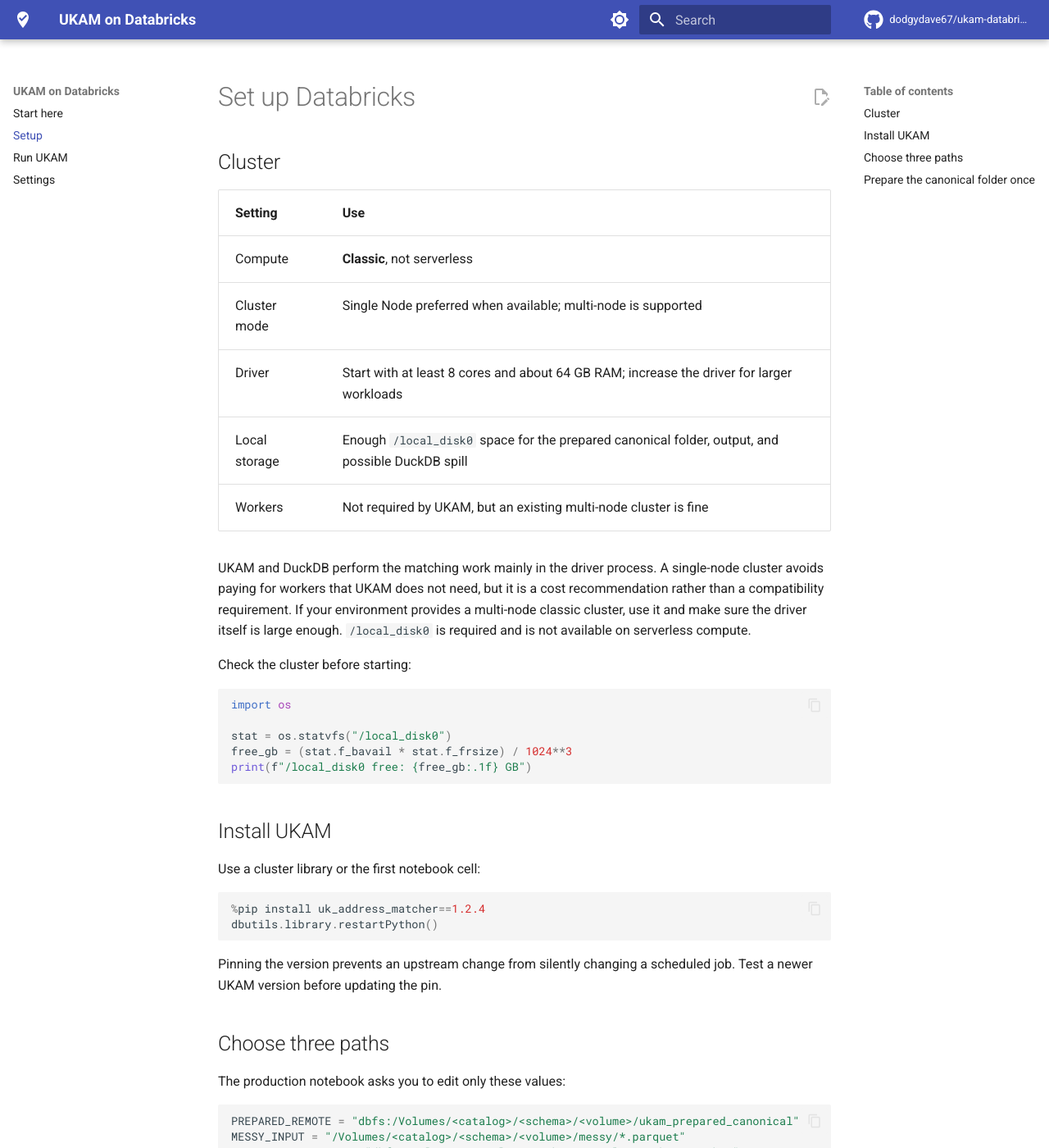
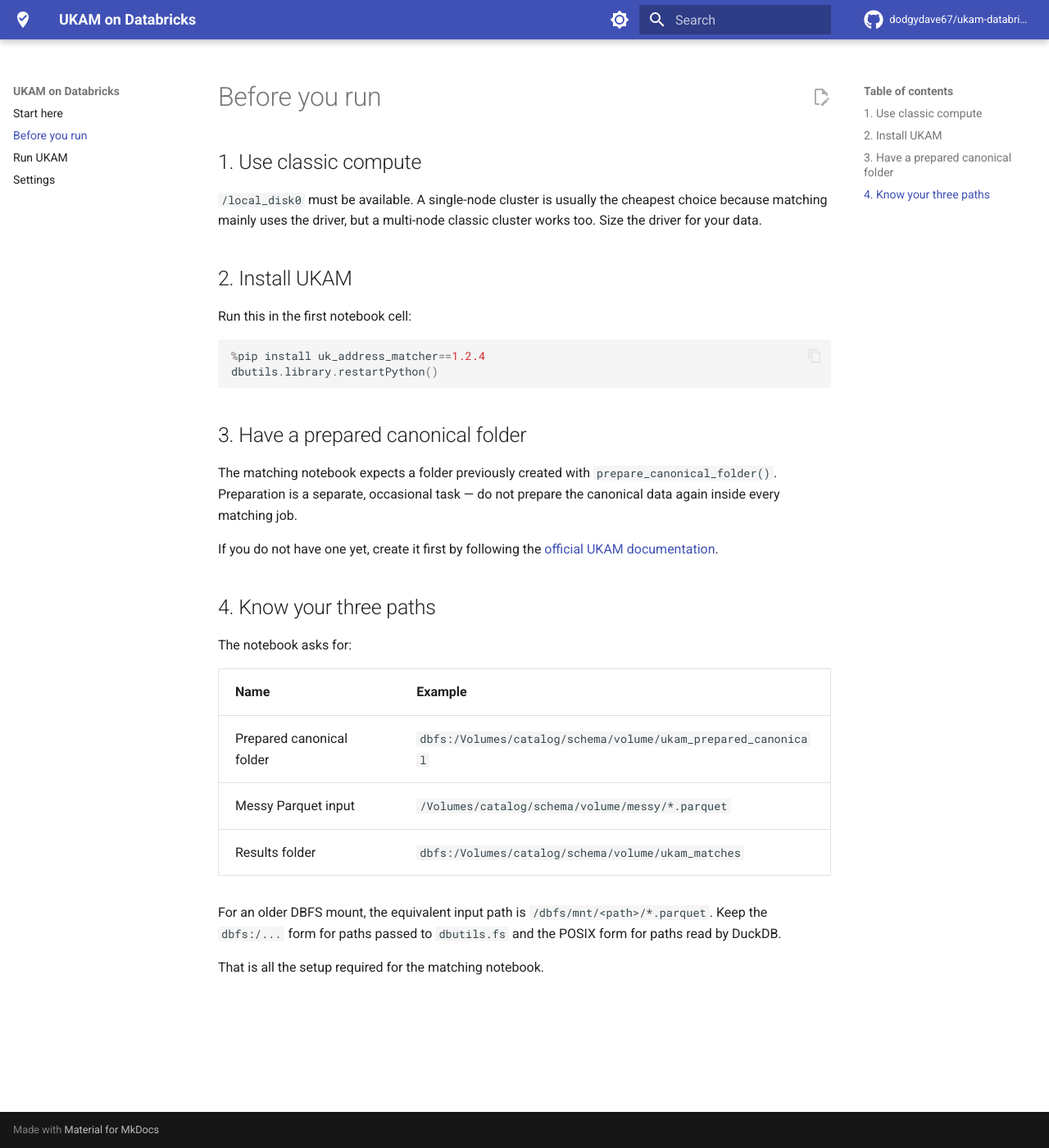
Before and after one commit to dodgydave67/ukam-databricks, an MkDocs documentation site: the page built from docs/setup.md, in a window 1280 px wide and 1400 px high. Shown: the whole window at 82% size. Built offline with MkDocs 1.6.1 and Material for MkDocs 9.7.7, drawn with Linux system fonts in a browser that asks for light colours; comment, search, counter and statistics services are not loaded; some of the changed text lies outside the part shown.

Commit message:
Make UKAM setup easier to run

````diff
--- a/docs/run.md
+++ b/docs/run.md
@@ -4,30 +4,88 @@
 
 # Run UKAM
 
-This is the production notebook. It has one execution path: copy the prepared
-canonical folder to driver-local storage, open a tuned in-memory connection,
-match, and copy the result back to durable storage.
+Paste these five cells into a Databricks notebook and run them in order, or
+download the ready-made notebook.
 
 [:material-download: Download the Databricks notebook](assets/ukam_databricks_match.py){ .md-button .md-button--primary }
 
-## Before running it
+## Cell 1 — Install UKAM
 
-Edit these three values near the top of the notebook:
+```python
+%pip install uk_address_matcher==1.2.4
+dbutils.library.restartPython()
+```
+
+## Cell 2 — Set your paths
+
+Edit these three values only:
 
 ```python
 PREPARED_REMOTE = "dbfs:/Volumes/<catalog>/<schema>/<volume>/ukam_prepared_canonical"
 MESSY_INPUT = "/Volumes/<catalog>/<schema>/<volume>/messy/*.parquet"
-OUTPUT_REMOTE_DIR = "dbfs:/Volumes/<catalog>/<schema>/<volume>/ukam_matches"
+OUTPUT_FOLDER = "dbfs:/Volumes/<catalog>/<schema>/<volume>/ukam_matches"
 ```
 
-Set `REFRESH_CANONICAL = True` only when the prepared canonical folder has
-changed on a long-lived cluster. Job clusters start with an empty local disk,
-so the normal cache check copies automatically.
+## Cell 3 — Copy the prepared data locally
 
-## Complete notebook
+The copy is skipped when it is already present on the cluster.
 
 ```python
---8<-- "docs/assets/ukam_databricks_match.py"
+import os
+
+import duckdb
+from uk_address_matcher import AddressMatcher
+
+LOCAL_PREPARED = "/local_disk0/ukam/prepared"
+LOCAL_TMP = "/local_disk0/ukam/tmp"
+LOCAL_OUTPUT = "/local_disk0/ukam/matches.parquet"
+
+os.makedirs(LOCAL_PREPARED, exist_ok=True)
+os.makedirs(LOCAL_TMP, exist_ok=True)
+
+if not os.path.exists(f"{LOCAL_PREPARED}/ukam_manifest.json"):
+    dbutils.fs.cp(
+        PREPARED_REMOTE,
+        f"file:{LOCAL_PREPARED}/",
+        recurse=True,
+    )
 ```
 
-The notebook is meant to be edited in one place and run as a production job.
+Restart the cluster, or delete `/local_disk0/ukam/prepared`, when you need to
+copy a newer canonical version.
+
+## Cell 4 — Match
+
+```python
+con = duckdb.connect()
+con.execute(f"SET temp_directory='{LOCAL_TMP}'")
+con.execute("SET preserve_insertion_order=false")
+
+matcher = AddressMatcher(
+    canonical_addresses=LOCAL_PREPARED,
+    addresses_to_match=con.read_parquet(MESSY_INPUT),
+    con=con,
+    show_progress="stages",
+)
+
+matches = matcher.match().matches()
+```
+
+## Cell 5 — Save the results
+
+```python
+matches.write_parquet(LOCAL_OUTPUT, overwrite=True)
+
+dbutils.fs.mkdirs(OUTPUT_FOLDER)
+dbutils.fs.rm(f"{OUTPUT_FOLDER}/matches.parquet")
+dbutils.fs.cp(
+    f"file:{LOCAL_OUTPUT}",
+    f"{OUTPUT_FOLDER}/matches.parquet",
+)
+
+con.close()
+print(f"Saved {OUTPUT_FOLDER}/matches.parquet")
+```
+
+The result is now in durable storage and will remain available after the
+cluster terminates.
--- a/docs/settings.md
+++ b/docs/settings.md
@@ -2,70 +2,35 @@
 title: Settings
 ---
 
-# Recommended settings
+# Settings
 
-## Databricks and storage
+Use these values and leave the remaining DuckDB and UKAM options at their
+defaults.
 
-| Item | Recommended value | Why |
-| --- | --- | --- |
-| Compute | Classic | Provides `/local_disk0` |
-| Cluster shape | Single Node preferred; multi-node supported | Matching mainly uses the driver, so driver sizing matters most |
-| Prepared canonical data | Build once and store durably | Avoids repeating canonical cleaning and indexing |
-| Match-time canonical path | `/local_disk0/ukam/prepared` | Keeps repeated Parquet reads off network storage |
-| Output path | Write locally, then copy remotely | `/local_disk0` is fast but ephemeral |
+| Setting | Value |
+| --- | --- |
+| Compute | Classic |
+| Cluster | Single-node preferred; multi-node supported |
+| DuckDB connection | `duckdb.connect()` |
+| `temp_directory` | `/local_disk0/ukam/tmp` |
+| `preserve_insertion_order` | `false` |
+| `threads` | Leave unset |
+| `memory_limit` | Leave unset |
+| `canonical_addresses` | Prepared folder copied to `/local_disk0` |
+| `addresses_to_match` | Read with the same DuckDB connection |
+| `show_progress` | `"stages"` for a scheduled job |
 
-## DuckDB and UKAM
+!!! warning "Do not tune matching behaviour by accident"
 
-| Setting | Recommended value | Notes |
-| --- | --- | --- |
-| Connection | `duckdb.connect()` | In-memory; open a fresh connection per matching run |
-| `temp_directory` | `/local_disk0/ukam/tmp` | Places any spill on driver-local storage |
-| `preserve_insertion_order` | `false` | Avoids unnecessary ordering overhead |
-| `threads` | Leave unset | DuckDB uses the available cores |
-| `memory_limit` | Leave unset | Set only if the driver shares memory with other workloads |
-| `canonical_addresses` | Local prepared-folder path | Do not pass raw canonical data to every match |
-| `addresses_to_match` | Relation created on the same connection | Avoids connection mismatch problems |
-| `show_progress` | `"stages"` for jobs | Concise scheduled-job logging |
+    Blocking rules, stages, match thresholds, candidate limits, and
+    `canonical_address_filter` can change the result. They are not part of this
+    Databricks performance setup.
 
-Check the active DuckDB settings:
+## If something goes wrong
 
-```python
-for key in (
-    "threads",
-    "memory_limit",
-    "temp_directory",
-    "preserve_insertion_order",
-):
-    value = con.execute(
-        f"SELECT current_setting('{key}')"
-    ).fetchone()[0]
-    print(f"{key}: {value}")
-```
-
-!!! warning "Leave matching defaults alone unless you mean to change results"
-
-    Blocking rules, match-weight thresholds, `canonical_address_filter`,
-    stages, and candidate limits affect which address wins or whether an
-    address matches. They are not part of this performance setup.
-
-## Common problems
-
-### `/local_disk0` does not exist
-
-The cluster is serverless. Switch to classic compute.
-
-### A table already exists on the second run
-
-Close the DuckDB connection and create a new one for each `AddressMatcher`
-run. Splink creates working tables on the connection.
-
-### The prepared canonical data changed but the job uses the old copy
-
-Set `REFRESH_CANONICAL = True` for one run, restart the cluster, or use a new
-versioned local directory.
-
-### The driver runs out of memory
-
-Increase the driver size first. If memory must be capped, set a DuckDB
-`memory_limit` and keep `temp_directory` on `/local_disk0` so spill remains
-local.
+| Problem | Fix |
+| --- | --- |
+| `/local_disk0` does not exist | Use classic compute instead of serverless |
+| A table already exists on the second run | Close the old connection and use a fresh `duckdb.connect()` |
+| The job uses an old canonical copy | Restart the cluster or delete `/local_disk0/ukam/prepared` |
+| The driver runs out of memory | Increase the driver size; keep `temp_directory` on local disk |
--- a/docs/setup.md
+++ b/docs/setup.md
@@ -1,110 +1,45 @@
 ---
-title: Setup
+title: Before you run
 ---
 
-# Set up Databricks
+# Before you run
 
-## Cluster
+## 1. Use classic compute
 
-| Setting | Use |
-| --- | --- |
-| Compute | **Classic**, not serverless |
-| Cluster mode | Single Node preferred when available; multi-node is supported |
-| Driver | Start with at least 8 cores and about 64 GB RAM; increase the driver for larger workloads |
-| Local storage | Enough `/local_disk0` space for the prepared canonical folder, output, and possible DuckDB spill |
-| Workers | Not required by UKAM, but an existing multi-node cluster is fine |
+`/local_disk0` must be available. A single-node cluster is usually the cheapest
+choice because matching mainly uses the driver, but a multi-node classic
+cluster works too. Size the driver for your data.
 
-UKAM and DuckDB perform the matching work mainly in the driver process. A
-single-node cluster avoids paying for workers that UKAM does not need, but it
-is a cost recommendation rather than a compatibility requirement. If your
-environment provides a multi-node classic cluster, use it and make sure the
-driver itself is large enough. `/local_disk0` is required and is not available
-on serverless compute.
+## 2. Install UKAM
 
-Check the cluster before starting:
-
-```python
-import os
-
-stat = os.statvfs("/local_disk0")
-free_gb = (stat.f_bavail * stat.f_frsize) / 1024**3
-print(f"/local_disk0 free: {free_gb:.1f} GB")
-```
-
-## Install UKAM
-
-Use a cluster library or the first notebook cell:
+Run this in the first notebook cell:
 
 ```python
 %pip install uk_address_matcher==1.2.4
 dbutils.library.restartPython()
 ```
 
-Pinning the version prevents an upstream change from silently changing a
-scheduled job. Test a newer UKAM version before updating the pin.
+## 3. Have a prepared canonical folder
 
-## Choose three paths
+The matching notebook expects a folder previously created with
+`prepare_canonical_folder()`. Preparation is a separate, occasional task — do
+not prepare the canonical data again inside every matching job.
 
-The production notebook asks you to edit only these values:
+If you do not have one yet, create it first by following the
+[official UKAM documentation](https://moj-analytical-services.github.io/uk_address_matcher/).
 
-```python
-PREPARED_REMOTE = "dbfs:/Volumes/<catalog>/<schema>/<volume>/ukam_prepared_canonical"
-MESSY_INPUT = "/Volumes/<catalog>/<schema>/<volume>/messy/*.parquet"
-OUTPUT_REMOTE_DIR = "dbfs:/Volumes/<catalog>/<schema>/<volume>/ukam_matches"
-```
+## 4. Know your three paths
 
-- `PREPARED_REMOTE` uses a `dbfs:/...` URI because `dbutils.fs.cp` copies it to
-  local disk.
-- `MESSY_INPUT` is a POSIX-style path that DuckDB can read. For an older DBFS
-  mount, use `/dbfs/mnt/<path>/*.parquet`.
-- `OUTPUT_REMOTE_DIR` is durable storage. Results must not remain only on
-  `/local_disk0`, which is erased with the cluster.
+The notebook asks for:
 
-## Prepare the canonical folder once
+| Name | Example |
+| --- | --- |
+| Prepared canonical folder | `dbfs:/Volumes/catalog/schema/volume/ukam_prepared_canonical` |
+| Messy Parquet input | `/Volumes/catalog/schema/volume/messy/*.parquet` |
+| Results folder | `dbfs:/Volumes/catalog/schema/volume/ukam_matches` |
 
-If you already have a folder created by `prepare_canonical_folder()`, skip this
-section. Do not place preparation inside every matching job.
+For an older DBFS mount, the equivalent input path is
+`/dbfs/mnt/<path>/*.parquet`. Keep the `dbfs:/...` form for paths passed to
+`dbutils.fs` and the POSIX form for paths read by DuckDB.
 
-Run preparation when the canonical source changes, then store the prepared
-folder in the location configured as `PREPARED_REMOTE`:
-
-```python
-import os
-
-import duckdb
-from uk_address_matcher import prepare_canonical_folder
-
-LOCAL_ROOT = "/local_disk0/ukam_prepare"
-LOCAL_PREPARED = f"{LOCAL_ROOT}/prepared"
-REMOTE_PREPARED = (
-    "dbfs:/Volumes/<catalog>/<schema>/<volume>/ukam_prepared_canonical"
-)
-
-os.makedirs(LOCAL_ROOT, exist_ok=True)
-con = duckdb.connect(database=f"{LOCAL_ROOT}/prepare.duckdb")
-con.execute(f"SET temp_directory='{LOCAL_ROOT}/tmp'")
-con.execute("SET preserve_insertion_order=false")
-
-raw_canonical = con.read_parquet(
-    "/local_disk0/ukam_prepare/raw/*.parquet"
-)
-
-prepare_canonical_folder(
-    raw_canonical,
-    LOCAL_PREPARED,
-    con=con,
-    overwrite=True,
-    show_progress="stages",
-)
-
-dbutils.fs.cp(
-    f"file:{LOCAL_PREPARED}",
-    REMOTE_PREPARED,
-    recurse=True,
-)
-con.close()
-```
-
-Copy the raw canonical Parquet files to the local `raw` directory before
-running this preparation block. Version prepared folders when the canonical
-release changes, or refresh the local cached copy before the next match.
+That is all the setup required for the matching notebook.
--- a/mkdocs.yml
+++ b/mkdocs.yml
@@ -48,7 +48,6 @@
   - pymdownx.details
   - pymdownx.highlight:
       anchor_linenums: true
-  - pymdownx.snippets
   - pymdownx.superfences
 
 extra_css:
@@ -56,6 +55,6 @@
 
 nav:
   - Start here: index.md
-  - Setup: setup.md
+  - Before you run: setup.md
   - Run UKAM: run.md
   - Settings: settings.md
````
Also changed, not shown: docs/assets/ukam_databricks_match.py (+14 -57 lines), docs/index.md (+24 -44 lines).
